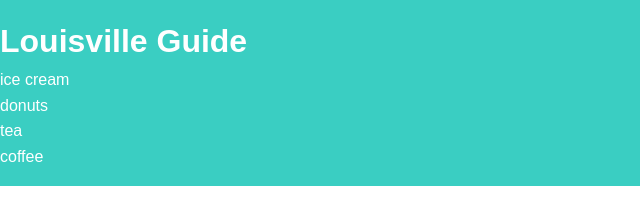
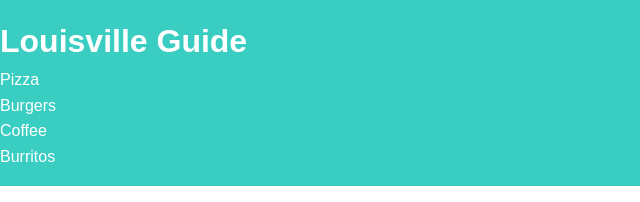
Before and after one commit to GoodGuyGregory/louisville-guide, a plain HTML site: page index.html in a window 1280 px wide. Shown: the top 202 px of the page, 0-640 px from the left. Drawn offline with Linux system fonts and the light colour scheme.

Commit message:
updates nav

```diff
--- a/index.html
+++ b/index.html
@@ -3,7 +3,7 @@
 
 <head>
 	<meta name="viewport" content="width=device-width, initial-scale=1.0">
-	<title>Louisville Guide</title>
+	<title>Louisville Food Guide</title>
 	<link rel="stylesheet" href="css/normalize.css">
 	<link rel="stylesheet" href="css/style.css">
 </head>
@@ -13,10 +13,10 @@
 		<header class="main-header">
 			<h1 class="name"><a href="#">Louisville Guide</a></h1>
 			<ul class="main-nav">
-				<li><a href="#">ice cream</a></li>
-				<li><a href="#">donuts</a></li>
-				<li><a href="#">tea</a></li>
-				<li><a href="#">coffee</a></li>
+				<li><a href="#">Pizza</a></li>
+				<li><a href="#">Burgers</a></li>
+				<li><a href="#">Coffee </a></li>
+				<li><a href="#">Burritos</a></li>
 			</ul>
 		</header>
 
```
